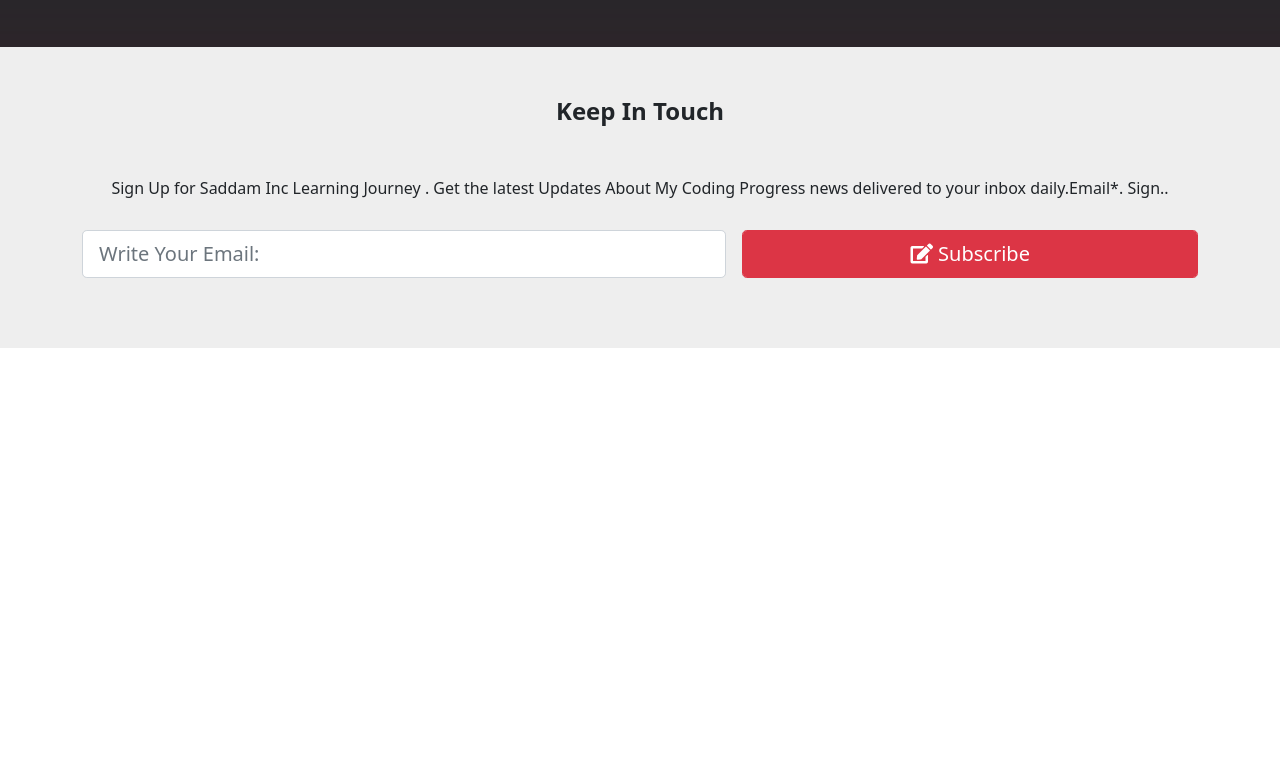
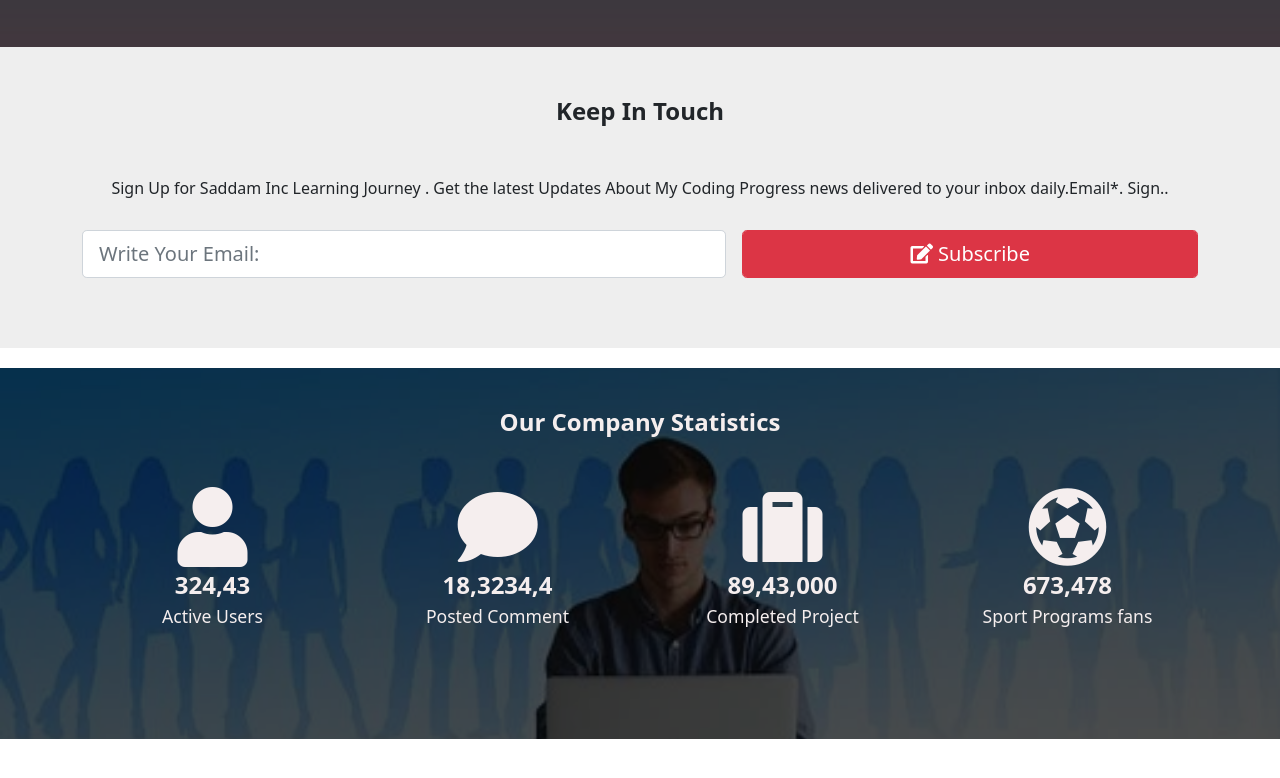
Before and after one commit to saddamarbaa/company-website-design-bootstrap5, a plain HTML site: page index.html in a window 1280 px wide. Shown: the part 3253-4031 px from the top of the page. Drawn offline with Linux system fonts and the light colour scheme.

Commit message:
Completed Statistics Section

```diff
--- a/css/main.css
+++ b/css/main.css
@@ -11,13 +11,14 @@
   --red: #e41b17;
   --white: #fff;
   --dark: #212529;
-  --darkAlp: rgba(2, 2, 2, 0.8);
+  --darkAlp: rgba(2, 2, 2, 0.7);
   --dark2: #bbb;
   --greyd: #ddd;
   --greyE: #eee;
   --grey6: #666;
   --light: #f3f3f3;
   --lightB: #dfdfdf;
+  --lighE: #f5eeee;
 }
 
 body {
@@ -232,6 +233,42 @@ body {
 
 /********** End Subscribe Section **********/
 
+/********** Start Statistics Section **********/
+
+.statistics {
+  width: 100%;
+  min-height: 300px;
+  background: url(../images/stt.webp) no-repeat center center/cover;
+}
+
+.statistics .data {
+  background-color: var(--darkAlp);
+  min-height: 300px;
+  color: var(--lighE);
+  padding-top: 40px;
+  padding-bottom: 70px;
+}
+
+.statistics .stats {
+  margin-bottom: 40px;
+}
+
+.statistics .stats:hover {
+  color: var(--white);
+  transition: 0.5s ease-in-out;
+}
+
+.statistics p {
+  font-size: 1.5rem;
+  font-weight: bold;
+  margin-bottom: 0;
+}
+.statistics span {
+  font-size: 1.1rem;
+}
+
+/********** End Statistics Section **********/
+
 /********** Start Creating My Own Framework for Some Repeated Styles **********/
 
 .padding-top-AND-padding-bottom {
--- a/index.html
+++ b/index.html
@@ -17,6 +17,7 @@
 <body>
 
   <!-- Start Nav Bar -->
+
   <div class="container">
     <nav class="navbar navbar-expand-lg navbar-dark bg-dark fixed-top">
       <div class="container">
@@ -64,9 +65,11 @@
       </div>
     </nav>
   </div>
+
   <!-- End Navbar -->
 
   <!-- Start Carousel -->
+
   <div class="container">
     <div id="carouselExampleCaptions" class="carousel slide" data-bs-ride="carousel">
       <ol class="carousel-indicators">
@@ -103,9 +106,11 @@
       </a>
     </div>
   </div>
+
   <!-- End Carousel -->
 
   <!-- Start About Me Section -->
+
   <section class="about text-center padding-top-AND-padding-bottom">
     <div class="container">
       <h1>Vist My New Template <span>Saddam Inc.</span></h1>
@@ -117,9 +122,11 @@
       </p>
     </div>
   </section>
+
   <!-- End About Me Section -->
 
   <!-- Start Features Section -->
+
   <section class="features text-center padding-top-AND-padding-bottom">
     <div class="container">
       <h2 class="h1 margin-bottom50">Our Features</h2>
@@ -178,9 +185,11 @@
       </div>
     </div>
   </section>
+
   <!-- End Features Section -->
 
   <!-- Start Testimonial Section -->
+
   <section class="testimonial text-center">
     <h2 class="h1 margin-bottom50">Customer testimonials</h2>
     <!-- Start Testimonial Carousel -->
@@ -272,9 +281,11 @@
           <!-- End Testimonial Carousel -->
         </div>
   </section>
+
   <!-- End Testimonial Section -->
 
   <!-- Start Pricing table Section -->
+
   <section class="price-table text-center">
     <div class="container">
       <h2 class="h1  margin-bottom50">Our Amazing Discount Plans for 2021</h2>
@@ -334,6 +345,7 @@
       </div>
   </section>
   </div>
+
   <!-- End Pricing Table Section -->
 
   <!-- Start Our Team Section -->
@@ -413,6 +425,7 @@
       </div>
     </div>
   </section>
+
   <!-- End Our Team Section -->
 
   <!-- Start Subscribe Section -->
@@ -439,6 +452,50 @@
 
   <!-- End Subscribe Section -->
 
+  <!-- Start Statistics Section -->
+
+  <section class="statistics text-center">
+    <div class="data">
+      <div class="container">
+        <h2 class="h1  margin-bottom50">Our Company Statistics</h2>
+        <div class="row">
+          <div class="col-lg-3 col-sm-6">
+            <div class="stats">
+              <i class="fa fa-user fa-5x"></i>
+              <p>324,43</p>
+              <span>Active Users</span>
+            </div>
+          </div>
+          <div class="col-lg-3 col-sm-6">
+            <div class="stats">
+              <i class="fa fa-comment fa-5x"></i>
+              <p>18,3234,4</p>
+              <span>Posted Comment</span>
+            </div>
+          </div>
+          <div class="col-lg-3 col-sm-6">
+            <div class="stats">
+              <i class="fa fa-suitcase fa-5x"></i>
+              <p>89,43,000</p>
+              <span>Completed Project</span>
+            </div>
+          </div>
+          <div class="col-lg-3 col-sm-6">
+            <div class="stats">
+              <i class="fa fa-futbol fa-5x"></i>
+              <p>673,478</p>
+              <span>Sport Programs fans</span>
+            </div>
+          </div>
+        </div>
+      </div>
+    </div>
+  </section>
+
+  <!-- End Statistics Section -->
+
+
+
   <!-- Bootstrap Js File -->
   <script src="js/bootstrap.min.js"></script>
 </body>
```
